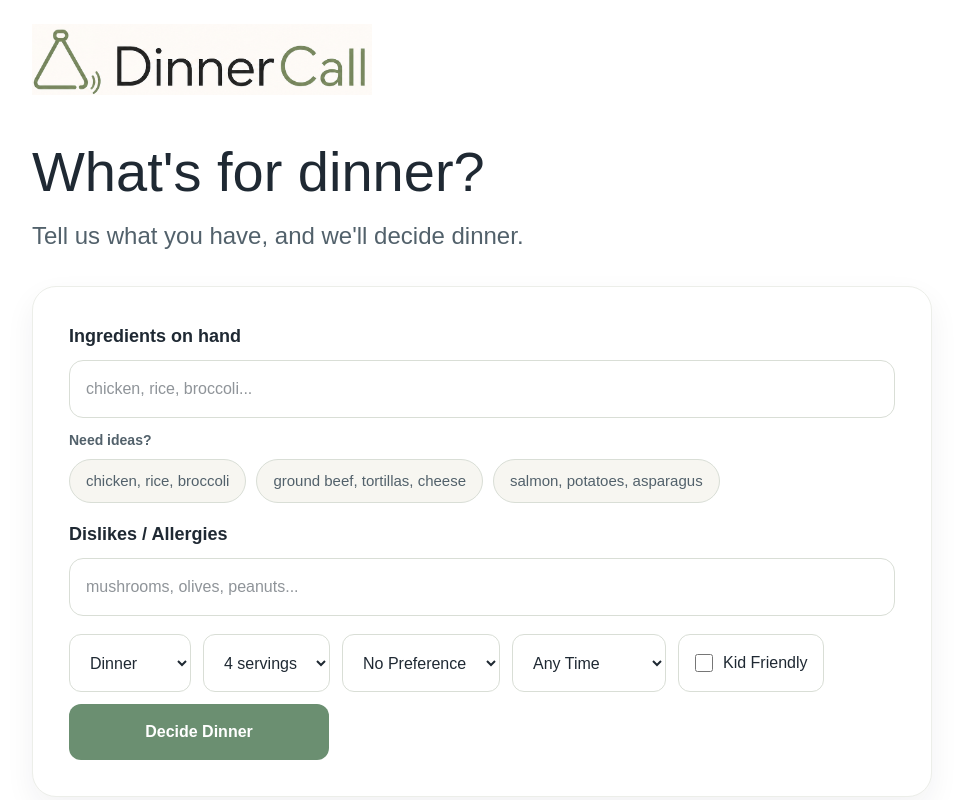
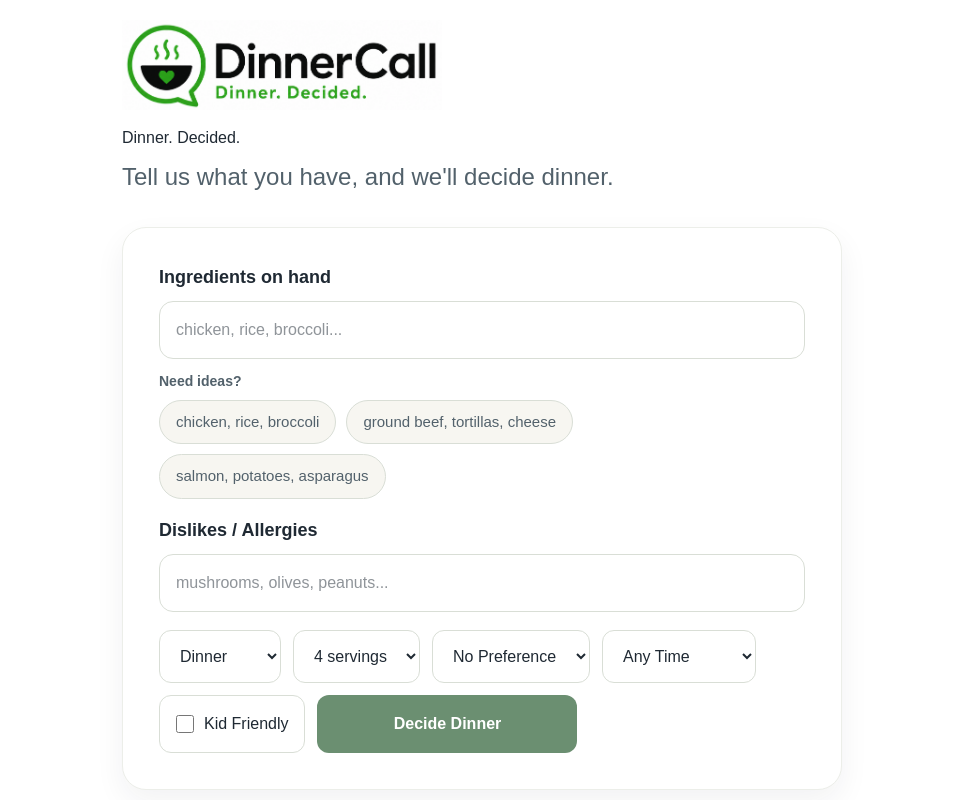
Before and after one commit to taskwrenchai/dinnercall, a Next.js app: page /app in a window 1280 px wide. Shown: the top 800 px of the page, without its empty margins (158-1121 px from the left). Built offline with nearby package versions, Linux system fonts and the light colour scheme.

Commit message:
Updated logo and top of web version

```diff
--- a/src/app/app/page.tsx
+++ b/src/app/app/page.tsx
@@ -571,26 +571,26 @@
         background: "#FFFFFF",
         color: "#1F2933",
         fontFamily: "Arial, sans-serif",
-        padding: "24px 16px",
+        padding: "12px 16px",
       }}
     >
-      <section style={{ maxWidth: "900px", margin: "0 auto" }}>
+      <section style={{ maxWidth: "720px", margin: "0 auto 28px" }}>
         <div style={{ marginBottom: "32px" }}>
           <img
-            src="/dinnercall-logo-v2.png"
+            src="/New logo 7.16.26.png"
             alt="DinnerCall Logo"
-            style={{ width: "340px", marginBottom: "48px", maxWidth: "100%" }}
+            style={{ width: "320px", marginTop: "8px", marginBottom: "20px", maxWidth: "100%" }}
           />
 
           <h1
             style={{
-              fontSize: "clamp(36px, 7vw, 56px)",
+              fontSize: "clamp(48px)",
               lineHeight: "1.05",
-              margin: "0 0 16px",
+              margin: "0 0 12px",
               fontWeight: 400,
             }}
           >
-            What&apos;s for dinner?
+            Dinner. Decided.
           </h1>
 
           <p
```
Also changed, not shown: public/New logo 7.16.26.png (added).
